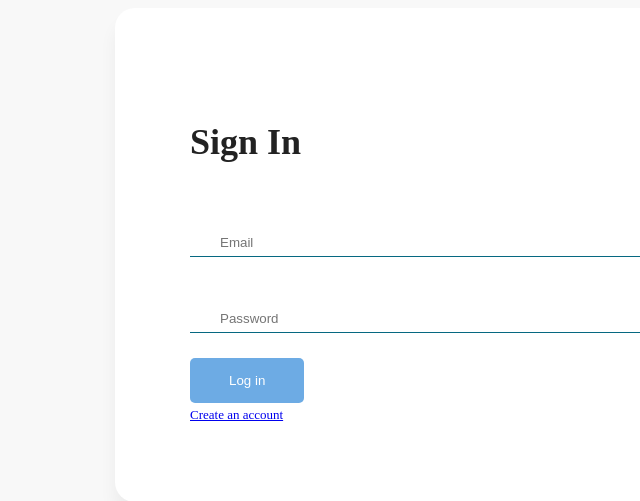
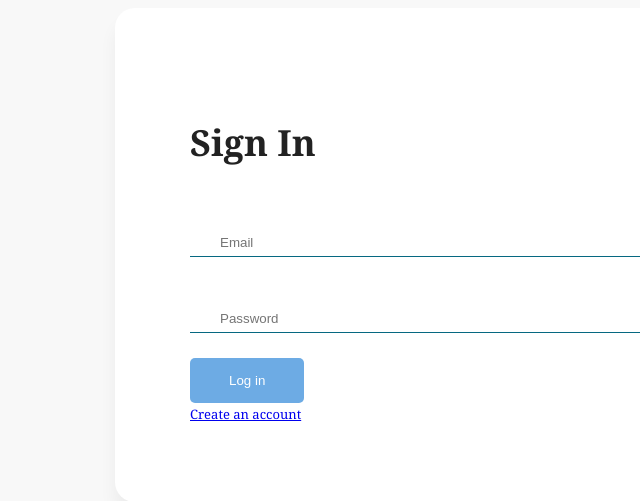
Before and after one commit to mohammed1916/mongodb_connectivity, a Flask app: page / in a window 1280 px wide. Shown: the top 501 px of the page, without its empty margins (0-640 px from the left). Run offline with Flask 3, Linux system fonts and the light colour scheme.

Commit message:
font cambriya

```diff
--- a/static/css/style.css
+++ b/static/css/style.css
@@ -1,3 +1,6 @@
+body {
+  font-family: Cambria, Cochin, Georgia, Times, 'Times New Roman', serif;
+}
 h2 {
   line-height: 1.66;
   font-weight: bold;
```
